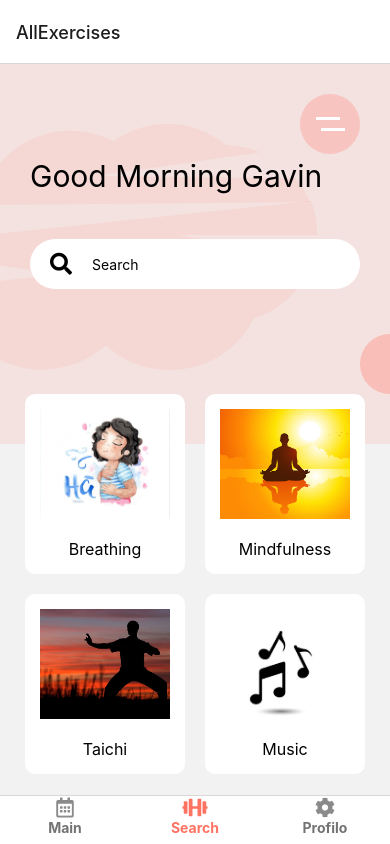
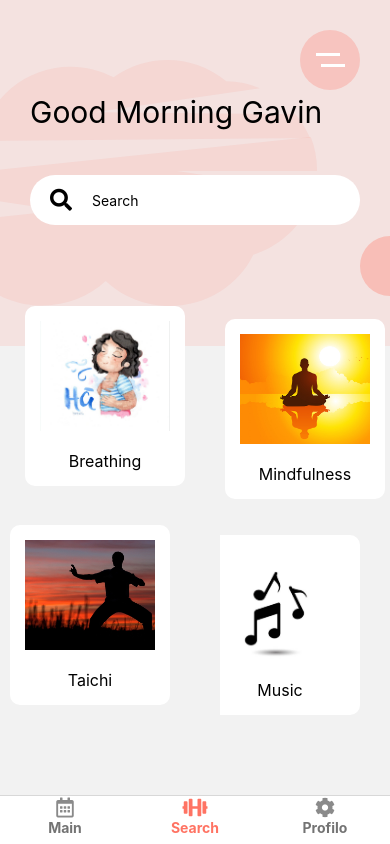
Before and after one commit to hwen554/Meditation-Mobile-Application, a React Native app in the folder Dhyana/: screen /ExercisesHomeScreen in a window 390 px wide. Built offline with nearby package versions, Linux system fonts and the light colour scheme.

Commit message:
create cards in search page

```diff
--- a/Dhyana/navigator/Navigator.js
+++ b/Dhyana/navigator/Navigator.js
@@ -14,12 +14,15 @@ import {COLORS} from '../constants';
 const Stack = createStackNavigator();
 const StackNavigator = () => {
   return (
-    <Stack.Navigator initialRouteName={'ExercisesHomeScreen'} screenOptions={{ headerShown: false }}>
-      <Stack.Screen name="ExercisesHomeScreen" component={ExerciseHomeScreen} />
+    <Stack.Navigator initialRouteName={'ExercisesHomeScreen'} >
+      <Stack.Screen name="ExercisesHomeScreen" component={ExerciseHomeScreen} options={{ headerShown: false }} />
       <Stack.Screen
         name="ExerciseDetailsScreen"
         component={ExerciseDetailsScreen}
       />
+      <Stack.Screen
+        name="ScheduleScreen"
+        component={ScheduleScreen}/>
     </Stack.Navigator>
   );
 };
@@ -73,7 +76,7 @@ const BottomTabNavigator = () => {
         },
       })}>
       <Tab.Screen name="Schedule" component={ScheduleScreen} />
-      <Tab.Screen name="AllExercises" component={StackNavigator} />
+      <Tab.Screen name="AllExercises" component={StackNavigator} options={{headerShown:false}} />
       <Tab.Screen name="Settings" component={SettingsScreen} />
     </Tab.Navigator>
   );
--- a/Dhyana/screens/ExerciseHomeScreen.js
+++ b/Dhyana/screens/ExerciseHomeScreen.js
@@ -11,7 +11,7 @@ import {
 import React from 'react'
 import FontAwesome5Icons from 'react-native-vector-icons/FontAwesome5';
 import {COLORS, SIZES} from '../constants';
-let exercises = [
+let exercise = [
   {
     title: 'Breathing',
     image: require('../assets/Images/Exercise1.png'),
@@ -19,32 +19,58 @@ let exercises = [
       'Live happier and healthier by learning the fundamentals of diet recommendation',
     duration: '5-20 MIN Course',
   },
+  // {
+  //   title:'Mindfulness',
+  //   image: require('../assets/Images/Exercise2.png'),
+  //   subTitle:'Live happier and healthier by learning the fundamentals of Yoga',
+  //   duration: '5-20 MIN Course',
+  // },
+  // {
+  //   title:'Taichi',
+  //   image: require('../assets/Images/Exercise3.png'),
+  //   subTitle:'Live happier and healthier by learning the fundamentals of diet recommendation',
+  //   duration: '5-20 MIN Course',
+  // },
+  // {
+  //   title:'Music',
+  //   image: require('../assets/Images/Exercise4.png'),
+  //   subTitle:'Live happier and healthier by learning the fundamentals of diet recommendation',
+  //   duration: '5-20 MIN Course',
+  // }
+]
+ let exercise1 =[
   {
     title:'Mindfulness',
     image: require('../assets/Images/Exercise2.png'),
     subTitle:'Live happier and healthier by learning the fundamentals of Yoga',
     duration: '5-20 MIN Course',
   },
+ ]
+ let exercise2 =[
   {
     title:'Taichi',
     image: require('../assets/Images/Exercise3.png'),
     subTitle:'Live happier and healthier by learning the fundamentals of diet recommendation',
     duration: '5-20 MIN Course',
   },
+ ]
+
+ let exercise3=[
   {
     title:'Music',
     image: require('../assets/Images/Exercise4.png'),
     subTitle:'Live happier and healthier by learning the fundamentals of diet recommendation',
     duration: '5-20 MIN Course',
   }
-]
+ ]
 
 const ExerciseHomeScreen = ({navigation}) => {
+
   const ExerciseItem = ({exercise}) => {
     return (
       <TouchableOpacity
         onPress={() =>
-          navigation.navigate('ExerciseDetailsScreen', {exercise: exercise})
+          navigation.navigate('ExerciseDetailsScreen','ScheduleScreen', {exercise: exercise})
         }
         activeOpacity={0.8}
         style={{
@@ -71,6 +97,105 @@ const ExerciseHomeScreen = ({navigation}) => {
       </TouchableOpacity>
     );
   };
+
+  const ExerciseItem1 = ({exercise1}) => {
+    return (
+      <TouchableOpacity
+        onPress={() =>
+          navigation.navigate('ScheduleScreen', {exercise1: exercise1})
+        }
+        activeOpacity={0.8}
+        style={{
+          backgroundColor: COLORS.white,
+          width: 0.5 * SIZES.width - 35,
+          margin: 10,
+          height: 180,
+          borderRadius: 10,
+          padding: 15,
+          shadowColor: '#9e9898',
+          elevation: 5,
+        }}>
+        <Image
+          source={exercise1.image}
+          style={{
+            width: '100%',
+            resizeMode: 'cover',
+            flex: 1,
+          }}
+        />
+        <Text style={{marginTop: 20, textAlign: 'center', fontSize: 16}}>
+          {exercise1.title}
+        </Text>
+      </TouchableOpacity>
+    );
+  };
+  const ExerciseItem2 = ({exercise2}) => {
+    return (
+      <TouchableOpacity
+        onPress={() =>
+          navigation.navigate('ScheduleScreen', {exercise2: exercise2})
+        }
+        activeOpacity={0.8}
+        style={{
+          backgroundColor: COLORS.white,
+          width: 0.5 * SIZES.width - 35,
+          margin: 10,
+          height: 180,
+          borderRadius: 10,
+          padding: 15,
+          shadowColor: '#9e9898',
+          elevation: 5,
+        }}>
+        <Image
+          source={exercise2.image}
+          style={{
+            width: '100%',
+            resizeMode: 'cover',
+            flex: 1,
+          }}
+        />
+        <Text style={{marginTop: 20, textAlign: 'center', fontSize: 16}}>
+          {exercise2.title}
+        </Text>
+      </TouchableOpacity>
+    );
+  };
+  const ExerciseItem3 = ({exercise3}) => {
+    return (
+      <TouchableOpacity
+        onPress={() =>
+          navigation.navigate('ScheduleScreen', {exercise3: exercise3})
+        }
+        activeOpacity={0.8}
+        style={{
+          backgroundColor: COLORS.white,
+          width: 0.5 * SIZES.width - 35,
+          margin: 10,
+          height: 180,
+          borderRadius: 10,
+          padding: 15,
+          shadowColor: '#9e9898',
+          elevation: 5,
+        }}>
+        <Image
+          source={exercise3.image}
+          style={{
+            width: '100%',
+            resizeMode: 'cover',
+            flex: 1,
+          }}
+        />
+        <Text style={{marginTop: 20, textAlign: 'center', fontSize: 16}}>
+          {exercise3.title}
+        </Text>
+      </TouchableOpacity>
+    );
+  };
+
+
+
+
+
   return (
     <SafeAreaView style={{flex: 1, position: 'relative'}}>
       <StatusBar
@@ -81,7 +206,7 @@ const ExerciseHomeScreen = ({navigation}) => {
       <View
         style={{
           width: '100%',
-          height: 0.45 * SIZES.height,
+          height: 0.41 * SIZES.height,
           padding: 30,
           backgroundColor: COLORS.accent + '20',
           position: 'relative',
@@ -161,10 +286,11 @@ const ExerciseHomeScreen = ({navigation}) => {
       </View>
 
       <FlatList
-        data={exercises}
+        data={exercise}
         style={{
           paddingHorizontal: 20,
-          marginTop: -60,
+          marginTop: -50,
+          marginLeft:-180
         }}
         contentContainerStyle={{
           flex: 1,
@@ -174,6 +300,55 @@ const ExerciseHomeScreen = ({navigation}) => {
         numColumns={2}
         keyExtractor={item => item.title}
         renderItem={({item}) => <ExerciseItem exercise={item} />}
+      />
+      <FlatList
+        data={exercise1}
+        style={{
+          paddingHorizontal: 20,
+          marginTop: -292,
+          marginLeft:195
+        }}
+        contentContainerStyle={{
+          flex: 1,
+          alignItems: 'stretch',
+          justifyContent: 'space-around',
+        }}
+        showsVerticalScrollIndicator={false}
+        numColumns={2}
+        keyExtractor={item => item.title}
+        renderItem={({item}) => <ExerciseItem1 exercise1={item} />}
+      />
+      <FlatList
+        data={exercise2}
+        style={{
+          paddingHorizontal: 20,
+          marginTop: -30,
+          marginRight:190
+        }}
+        contentContainerStyle={{
+          flex: 1,
+          alignItems:'flex-end',
+        }}
+        showsVerticalScrollIndicator={false}
+        numColumns={2}
+        keyExtractor={item => item.title}
+        renderItem={({item}) => <ExerciseItem2 exercise2={item} />}
+      />
+      <FlatList
+        data={exercise3}
+        style={{
+          paddingHorizontal: 20,
+          marginTop: -260,
+          marginLeft:220
+        }}
+        contentContainerStyle={{
+          flex: 1,
+          alignItems:'flex-end',
+        }}
+        showsVerticalScrollIndicator={false}
+        numColumns={2}
+        keyExtractor={item => item.title}
+        renderItem={({item}) => <ExerciseItem3 exercise3={item} />}
       />
     </SafeAreaView>
   );
```
